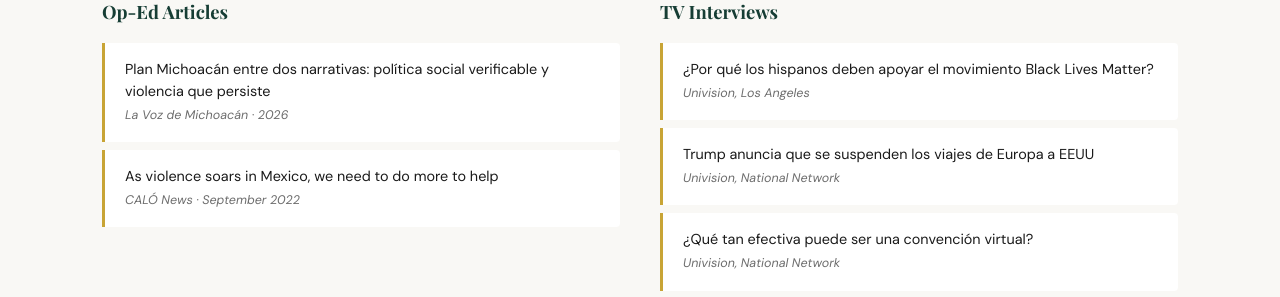
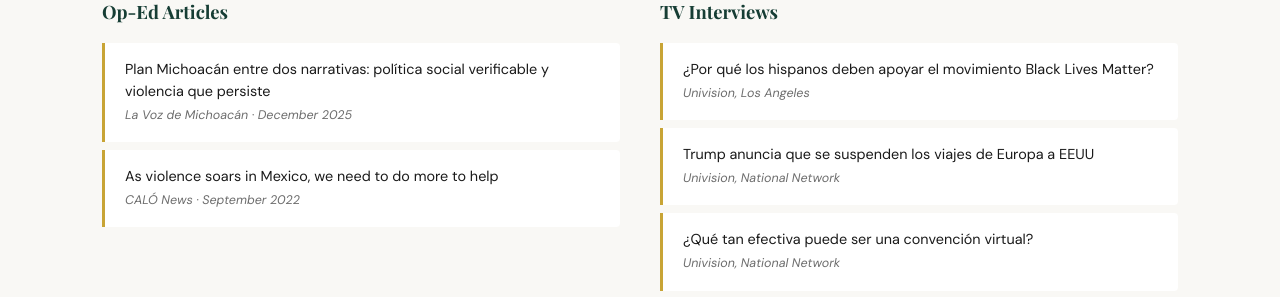
Before and after one commit to Sergio-Bejar/Sergio-Bejar.github.io, a Jekyll site: the page index.html, which Jekyll copies as it is, in a window 1280 px wide and 900 px high, scrolled down 7072 px. Shown: the part 153-450 px from the top of the window. Built offline with Jekyll 4.4.1, drawn with Linux system fonts in a browser that asks for light colours; some web fonts are replaced; a style sheet for code colours, icons or effects is not loaded.

Commit message:
Fix op-ed date: December 2025
Co-Authored-By: Claude Opus 4.6 (1M context) <noreply@anthropic.com>

```diff
--- a/index.html
+++ b/index.html
@@ -1382,7 +1382,7 @@
                 <h3 class="lang-es">Artículos de Opinión</h3>
                 <a href="https://www.lavozdemichoacan.com.mx/opinion/columna-invitada/plan-michoacan-entre-dos-narrativas-politica-social-verificable-y-violencia-que-persiste/" class="media-item">
                     <div class="media-title">Plan Michoacán entre dos narrativas: política social verificable y violencia que persiste</div>
-                    <div class="media-outlet">La Voz de Michoacán · 2026</div>
+                    <div class="media-outlet">La Voz de Michoacán · December 2025</div>
                 </a>
                 <a href="https://calo.org/2022/09/20/calo-commentary-as-violence-soars-in-mexico-we-need-to-do-more/" class="media-item">
                     <div class="media-title">As violence soars in Mexico, we need to do more to help</div>
```
